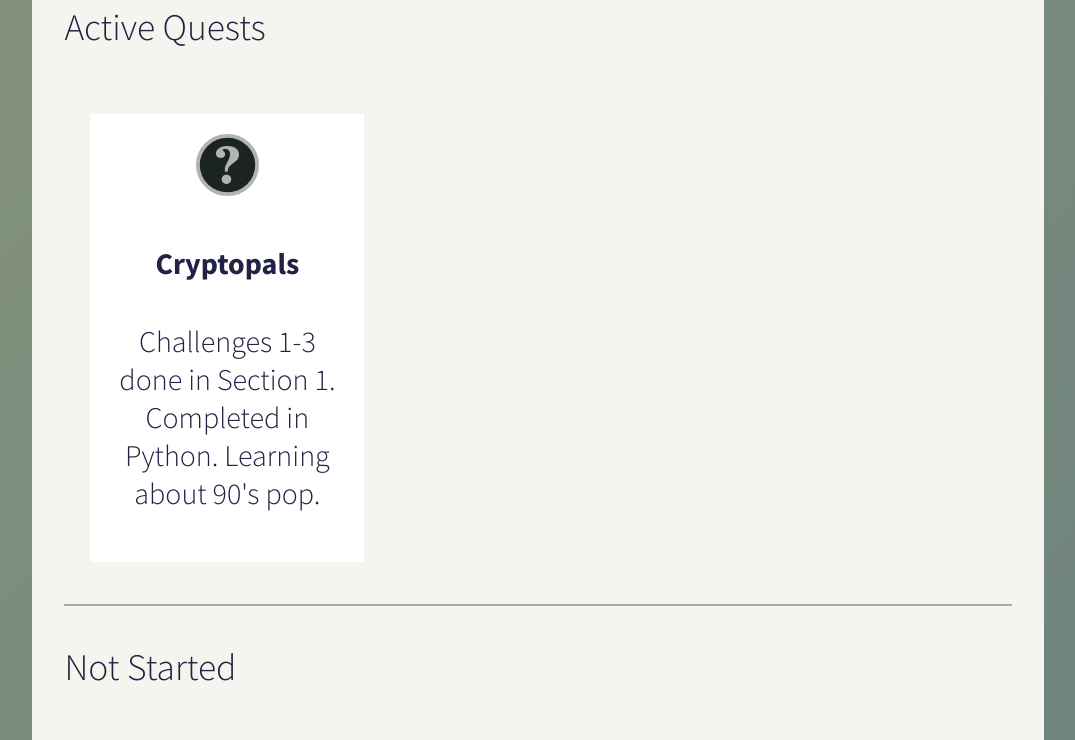
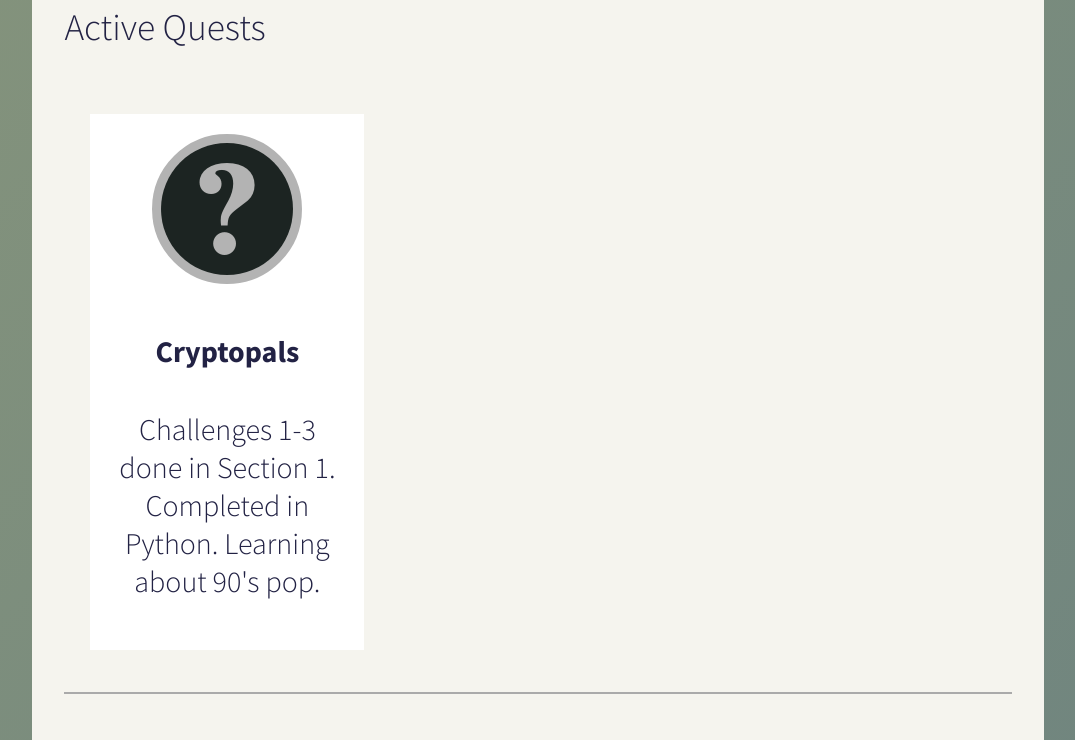
Before and after one commit to mrdrparker/mrdrparker.github.io, a plain HTML site: page index.html in a window 1280 px wide. Shown: the part 748-1488 px from the top of the page, without its empty margins (102-1177 px from the left). Drawn offline with Linux system fonts and the light colour scheme.

Commit message:
update css

```diff
--- a/css/main.css
+++ b/css/main.css
@@ -83,5 +83,5 @@
 }
 
 .grid-item img {
-  max-width: 4em;
+  width: 5em;
 }
--- a/css/styles.css
+++ /dev/null
@@ -1,68 +0,0 @@
-/*
-    author: Parker Spires
-
-    todo:
-    center grid
-    fix grid positioning
-*/
-
-body {
-    background-color: #86bbe5;
-    font-family: Arial, Helvetica, sans-serif;
-}
-
-* {
-    padding: 0px 0px 0px 0px; /* top right bottom left*/
-    margin: 8px 0px 8px 0px;
-}
-
-h1 {
-    color: white;
-    font-size: 48px;
-}
-
-figure img{
-    max-width:100%;
-    height:auto
-}
-
-img {
-    vertical-align:middle
-}
-
-.content {
-    max-width: 980px;
-    margin-left: auto;
-    margin-right: auto;
-}
-
-.container {
-    padding: 0px 16px 0px 16px;
-    margin: 0px 16px 0px 16px;
-}
-
-.grid-container {
-    display: grid;
-    grid-template-columns: auto auto auto;
-    justify-content: space-evenly;
-}
-
-@media only screen and (max-width: 768px) {
-    /* For mobile phones: */
-    .grid-container {
-      grid-template-columns: 100%;
-    }
-  }
-
-.grid-item {
-    border-radius: 16px;
-    background-color: white;
-    color: #333333;
-    margin-top: 16px;
-    border: 3px solid #5a5a87;
-}
-
-.grid-container h3 {
-    color: #5a5a87;
-    text-transform: uppercase;
-}
--- a/styles.css
+++ /dev/null
@@ -1,68 +0,0 @@
-/*
-    author: Parker Spires
-
-    todo:
-    center grid
-    fix grid positioning
-*/
-
-body {
-    background-color: #86bbe5;
-    font-family: Arial, Helvetica, sans-serif;
-}
-
-* {
-    padding: 0px 0px 0px 0px; /* top right bottom left*/
-    margin: 8px 0px 8px 0px;
-}
-
-h1 {
-    color: white;
-    font-size: 48px;
-}
-
-figure img{
-    max-width:100%;
-    height:auto
-}
-
-img {
-    vertical-align:middle
-}
-
-.content {
-    max-width: 980px;
-    margin-left: auto;
-    margin-right: auto;
-}
-
-.container {
-    padding: 0px 16px 0px 16px;
-    margin: 0px 16px 0px 16px;
-}
-
-.grid-container {
-    display: grid;
-    grid-template-columns: auto auto auto;
-    justify-content: space-evenly;
-}
-
-@media only screen and (max-width: 768px) {
-    /* For mobile phones: */
-    .grid-container {
-      grid-template-columns: 100%;
-    }
-  }
-
-.grid-item {
-    border-radius: 16px;
-    background-color: white;
-    color: #333333;
-    margin-top: 16px;
-    border: 3px solid #5a5a87;
-}
-
-.grid-container h3 {
-    color: #5a5a87;
-    text-transform: uppercase;
-}
```
